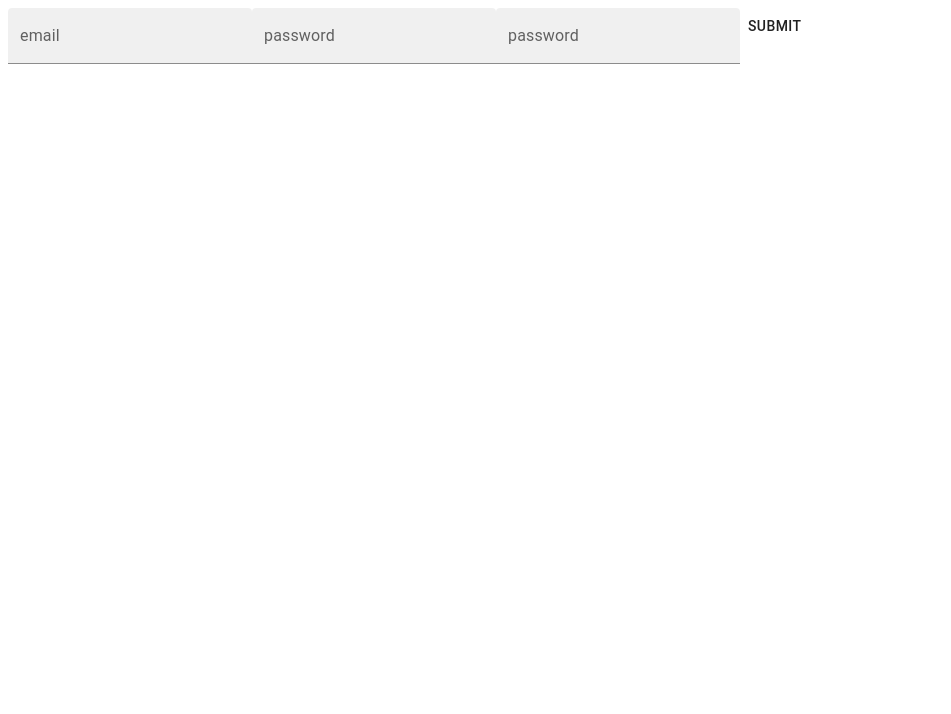
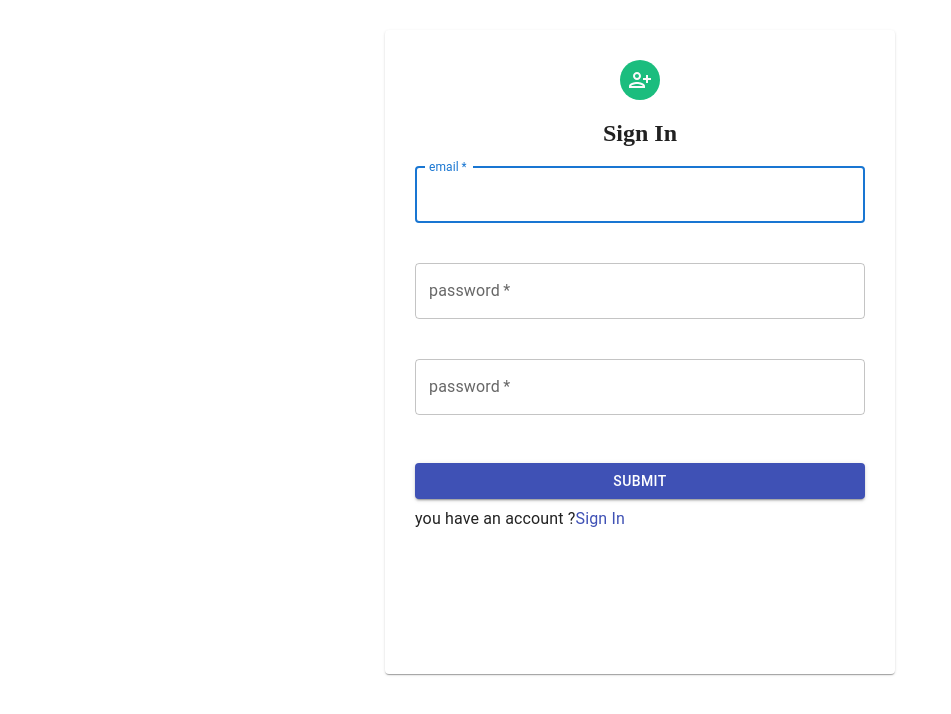
Before and after one commit to borin92/secret-santa, a React (Create React App) app in the folder client/: page /signin in a window 1280 px wide. Shown: the top 714 px of the page, without its empty margins (0-951 px from the left). Built offline with nearby package versions, Linux system fonts and the light colour scheme.

Commit message:
login signup

```diff
--- a/client/src/components/Login.js
+++ b/client/src/components/Login.js
@@ -1,10 +1,43 @@
 
-import { Button, Link } from '@material-ui/core';
+import {
+    Button,
+    Link,
+    Grid,
+    Paper,
+    Typography,
+    Avatar,
+     } from '@material-ui/core';
 import TextField from '@mui/material/TextField';
+import { makeStyles } from '@material-ui/core/styles';
 import React, { useState } from 'react';
 import { useMutation } from 'react-query'
 import Cookies from 'universal-cookie';
+import LoginOutlinedIcon from '@mui/icons-material/LoginOutlined';
 
+
+
+const useStyles = makeStyles(theme => ({
+    body: {
+        minWidth: '75% !important',
+        padding: '20px auto'
+
+    },
+    paperStyle: {
+        padding :30,
+        marginTop:30,
+        height:'73vh',
+        width:450,
+        margin:"0 auto"
+   },
+   avatarStyle: {
+    backgroundColor:'#1bbd7e'
+   },
+   btnstyle: {
+    margin:'8px 0'
+   }
+
+
+ }));
 
 const checkAccount = async (data) => {
     if (!data) return null
@@ -23,6 +56,7 @@ const checkAccount = async (data) => {
 
 };
 function Login() {
+    const classes = useStyles();
 
     const [email, setEmail] = useState("");
     const [password, setPassword] = useState("");
@@ -48,24 +82,53 @@ function Login() {
             email: email,
             password: password
         })
-
-
     }
 
     return <>
-        <Link href="/signin">Inscription</Link>
+
+    <Grid className={ classes.body}>
+            <Paper  className={classes.paperStyle}>
+                <Grid align='center'>
+                     <Avatar className={classes.avatarStyle}><LoginOutlinedIcon/></Avatar>
+                    <h2>Sign In</h2>
+                </Grid>
                 <TextField
-            variant="filled"
+                    sx={{ marginBottom: 5}}
                     label="email"
                     value={email}
-            onChange={(e) => { setEmail(e.target.value); }} />
+                    onChange={(e) => { setEmail(e.target.value); }}
+                    type="email"
+                    placeholder="Email"
+                    fullWidth
+                    variant="outlined"
+                    required
+                    autoFocus
+                />
+
                 <TextField
-            variant="filled"
+
+                    sx={{ marginBottom: 5}}
                     label="password"
                     value={password}
-            onChange={(e) => { setPassword(e.target.value); }} />
+                    onChange={(e) => { setPassword(e.target.value); }}
+                    type="password"
+                    placeholder="Password"
+                    fullWidth
+                    variant="outlined"
+                    required
+                />
                 {errors}
-        <Button onClick={HandleClick}>submit</Button>
+
+                <Button type='submit' color='primary' variant="contained" className={classes.btnstyle} fullWidth onClick={HandleClick}>Sign in</Button>
+
+                <Typography > Do you have an account ?
+                     <Link href="/signin">
+                        Sign Up
+                    </Link>
+                </Typography>
+            </Paper>
+    </Grid>
+
     </>
 
 }
--- a/client/src/components/Signin.js
+++ b/client/src/components/Signin.js
@@ -1,11 +1,42 @@
 
-import { Button, Link } from '@material-ui/core';
+
+import {
+    Button,
+    Link,
+    Grid,
+    Paper,
+    Typography,
+    Avatar,
+     } from '@material-ui/core';
 import TextField from '@mui/material/TextField';
+import { makeStyles } from '@material-ui/core/styles';
 import React, { useState, useCallback } from 'react';
 import { useMutation } from 'react-query'
+import PersonAddAltIcon from '@mui/icons-material/PersonAddAlt';
+
+
+const useStyles = makeStyles(theme => ({
+    body: {
+        minWidth: '75% !important',
+        padding: '20px auto'
+    },
+    paperStyle: {
+        padding :30,
+        marginTop:30,
+        height:'73vh',
+        width:450,
+        margin:"0 auto"
+   },
+   avatarStyle: {
+    backgroundColor:'#1bbd7e'
+   },
+   btnstyle: {
+    margin:'8px 0'
+   }
+ }));
+
 
 const createAccount = async (data) => {
-
 
     if (!data) return null
 
@@ -24,6 +55,7 @@ const createAccount = async (data) => {
 
 };
 function Signin() {
+    const classes = useStyles();
 
     const [error, setError] = useState("");
 
@@ -54,32 +86,64 @@ function Signin() {
             email: email,
             password: password
         })
+    }
+
+    return (
+        <Grid className={ classes.body}>
+                    <Paper  className={classes.paperStyle}>
+                        <Grid align='center'>
+                            <Avatar className={classes.avatarStyle}><PersonAddAltIcon/></Avatar>
+                            <h2>Sign In</h2>
+                        </Grid>
+                        <TextField
+                            sx={{ marginBottom: 5}}
+                            label="email"
+                            value={email}
+                            onChange={(e) => { setEmail(e.target.value); }}
+                            type="email"
+                            placeholder="Email"
+                            fullWidth
+                            variant="outlined"
+                            required
+                            autoFocus
+                        />
 
 
-    }
-
-
-    return (
-        <><>
                         <TextField
-                variant="filled"
-                label="email"
-                value={email}
-                onChange={(e) => { setEmail(e.target.value); }} />
-            <TextField
-                variant="filled"
+                            sx={{ marginBottom: 5}}
                             label="password"
                             value={password}
-                onChange={(e) => { setPassword(e.target.value); }} />
+                            onChange={(e) => { setPassword(e.target.value); }}
+                            type="password"
+                            placeholder="Password"
+                            fullWidth
+                            variant="outlined"
+                            required
+                        />
                         <TextField
-                variant="filled"
+                            sx={{ marginBottom: 5}}
                             label="password"
                             value={passwordVerif}
+                            onChange={(e) => { setPasswordVerif(e.target.value); }}
+                            type="password"
+                            placeholder="Password"
+                            fullWidth
+                            variant="outlined"
+                            required
+                        />
 
-                onChange={(e) => { setPasswordVerif(e.target.value); }} />
-            {error}
-            {valid ? <> {valid} <Link href="/login">Inscription</Link></> : ""}</><Button onClick={HandleClick}>submit</Button></>
+                        {valid ? <> {valid} <Link href="/login">Inscription</Link></> : ""}
+                        <Button type='submit' color='primary' variant="contained" className={classes.btnstyle} fullWidth onClick={HandleClick}>
+                            submit
+                        </Button>
 
+                        <Typography > you have an account ?
+                            <Link href="/">
+                                Sign In
+                            </Link>
+                        </Typography>
+                    </Paper>
+            </Grid>
     )
 }
 
```
Also changed, not shown: 1 other file (tests, documents, lock files or other folders). Lines whose indentation alone changed are shown as unchanged.
